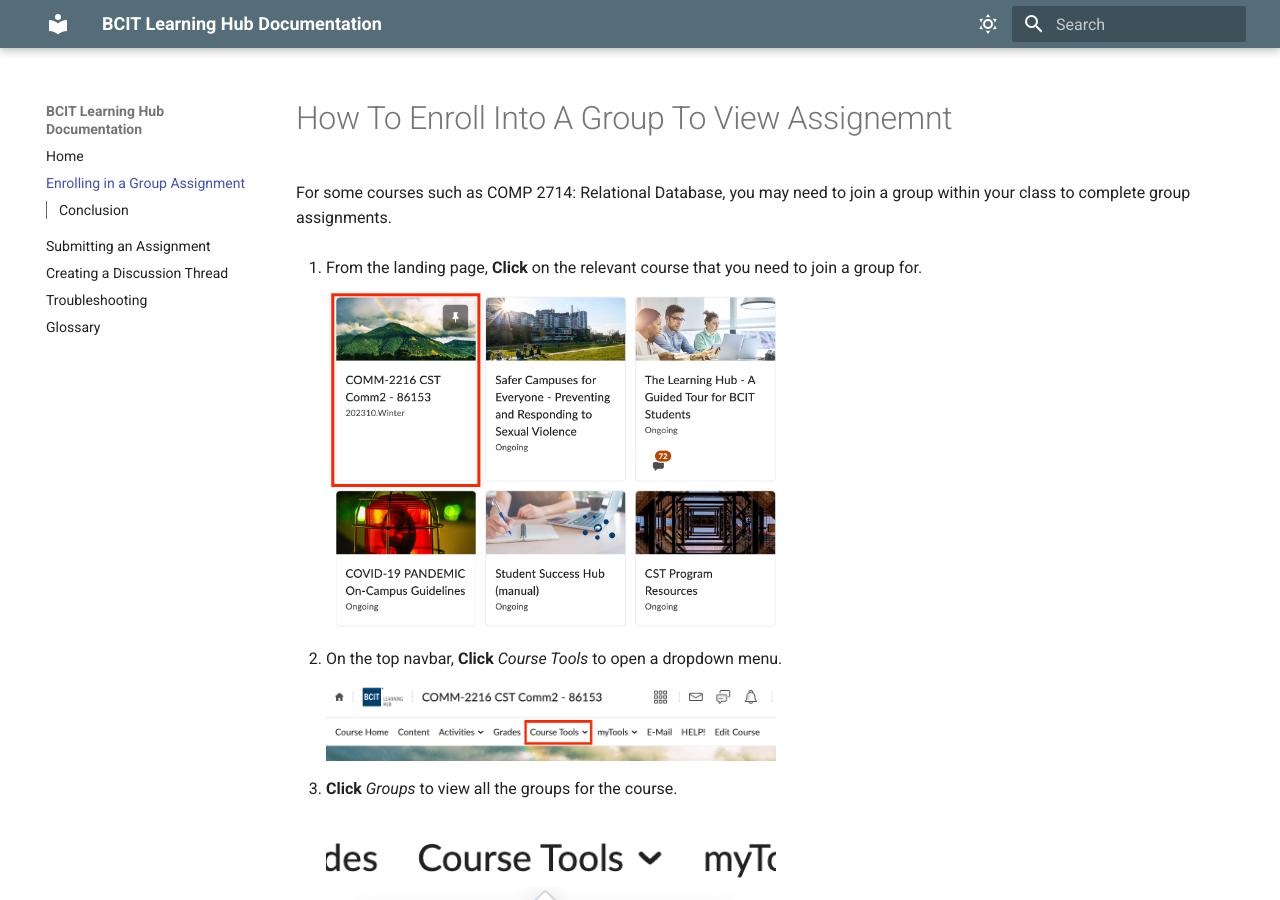
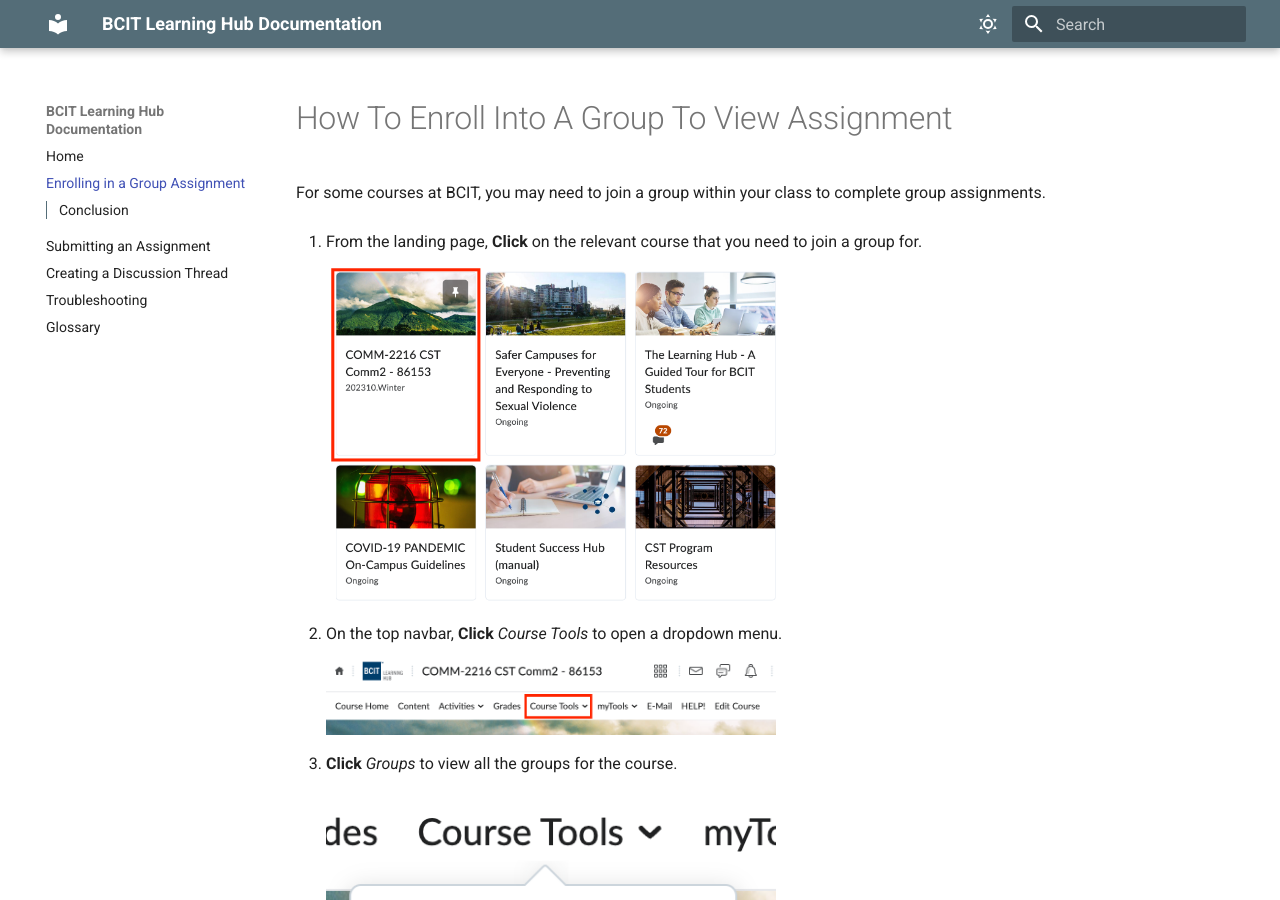
Before and after one commit to jaason-shi/learning-hub-user-documentation, an MkDocs documentation site: the page built from docs/task1.md, in a window 1280 px wide and 900 px high. Built offline with MkDocs 1.6.1 and Material for MkDocs 9.7.7, drawn with Linux system fonts in a browser that asks for light colours; some of the changed text lies outside the part shown.

Commit message:
fix typos

```diff
--- a/docs/task1.md
+++ b/docs/task1.md
@@ -1,6 +1,6 @@
-# How To Enroll Into A Group To View Assignemnt
+# How To Enroll Into A Group To View Assignment
 
-For some courses such as COMP 2714: Relational Database, you may need to join a group within your class to complete group assignments.
+For some courses at BCIT, you may need to join a group within your class to complete group assignments.
 
 1. From the landing page, **Click** on the relevant course that you need to join a group for.
 
@@ -23,11 +23,11 @@
     ![Click the Join Group button](photos/enroll-group/join-group.png){width="450"}
 
     !!! info
-        You can also see the maximum nmber of people that can be enrolled in each group and check if that group has been filled.
+        You can also see the maximum number of people that can be enrolled in each group and check if that group has been filled.
 
 6. **Click** _Activities_ in the navbar to open up a dropdown menu.
 
-    ![Click Activiites in the navbar](photos/enroll-group/activities-dropdown.png){width="450"}
+    ![Click Activites in the navbar](photos/enroll-group/activities-dropdown.png){width="450"}
 
 7. From the _Activities_ Dropdown menu, **Click** _Assignments_ to view the Assignment List where you should now see the Group Assignment posted and its corresponding dropbox.
 
```
